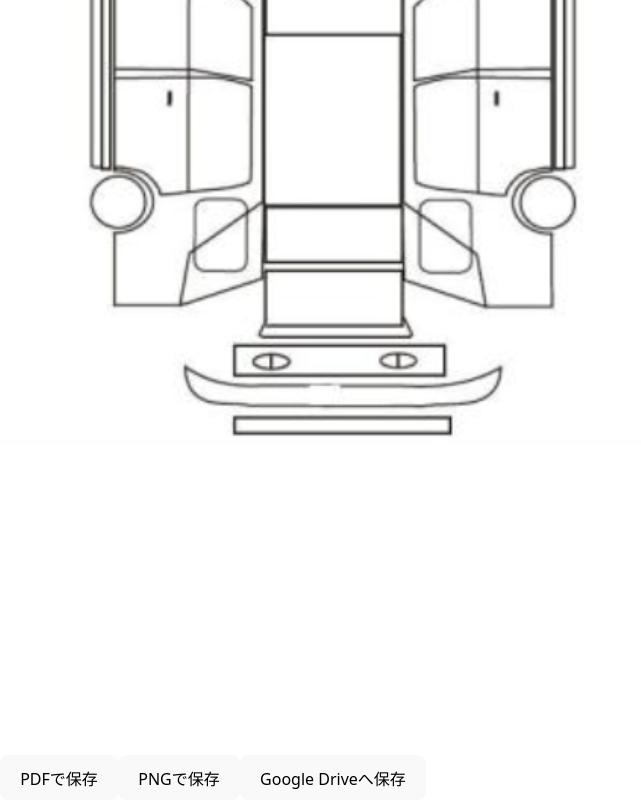
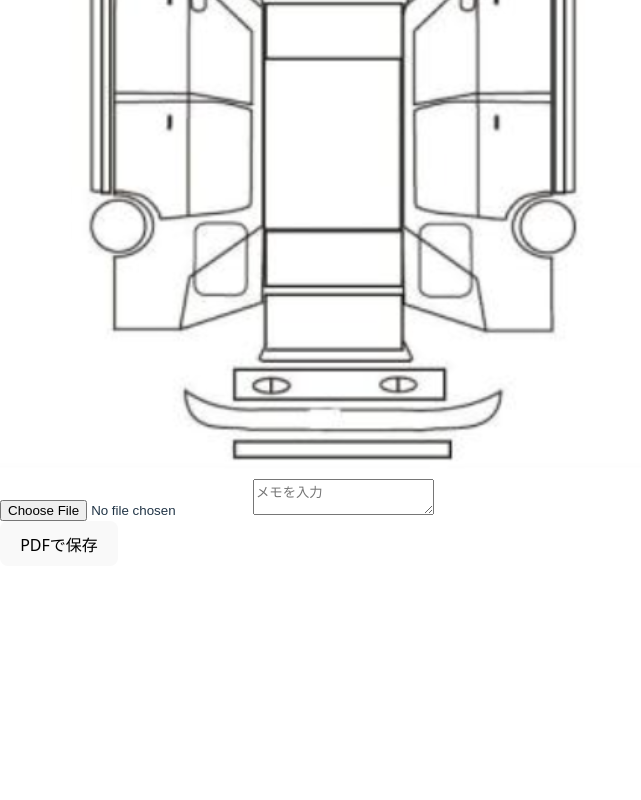
Before and after one commit to otty1458/car-damage-check, a React (Vite) app: page / in a window 1280 px wide. Shown: the part 442-1242 px from the top of the page, without its empty margins (0-641 px from the left). After the commit the page ends 1008 px from the top, so only its background shows below. Built offline with nearby package versions, Linux system fonts and the light colour scheme.

Commit message:
完成版：号車選択・画像ポップアップ・Slack通知機能

```diff
--- a/src/CarDamageCheckApp.jsx
+++ b/src/CarDamageCheckApp.jsx
@@ -7,111 +7,139 @@ const Button = ({ children, ...props }) => (
 );
 
 export default function CarDamageCheckApp() {
-  const [selectedPart, setSelectedPart] = useState(null);
-  const [formData, setFormData] = useState({
-    フロント: { photo: null },
-    左側: { photo: null },
-    右側: { photo: null },
-    リア: { photo: null },
-    天井: { photo: null },
-    ボンネット: { photo: null }
+  const [selectedCar, setSelectedCar] = useState("A号車");
+  const [damageData, setDamageData] = useState(() => {
+    const saved = localStorage.getItem("damageRecords");
+    return saved ? JSON.parse(saved) : {};
   });
+  const [note, setNote] = useState("");
+  const [photo, setPhoto] = useState(null);
+  const [popup, setPopup] = useState(null);
 
-  const handlePartClick = (part) => {
-    setSelectedPart((prev) => (prev === part ? null : part));
+  const handleImageClick = (e) => {
+    const rect = e.target.getBoundingClientRect();
+    const x = ((e.clientX - rect.left) / rect.width) * 100;
+    const y = ((e.clientY - rect.top) / rect.height) * 100;
+    if (!photo) return alert("先に写真を選択してください。");
+
+    const newEntry = {
+      x,
+      y,
+      note,
+      photo,
     };
 
-  const handlePhotoUpload = (part, file) => {
+    const updated = {
+      ...damageData,
+      [selectedCar]: [...(damageData[selectedCar] || []), newEntry],
+    };
+    setDamageData(updated);
+    localStorage.setItem("damageRecords", JSON.stringify(updated));
+    setNote("");
+    setPhoto(null);
+  };
+
+  const handlePhotoUpload = (file) => {
     const reader = new FileReader();
-    reader.onloadend = () => {
-      setFormData((prev) => ({
-        ...prev,
-        [part]: { photo: reader.result },
-      }));
-    };
+    reader.onloadend = () => setPhoto(reader.result);
     reader.readAsDataURL(file);
   };
 
   const exportToPDF = () => {
-    const input = document.getElementById("car-diagram");
+    const input = document.getElementById("car-area");
     html2canvas(input).then((canvas) => {
       const imgData = canvas.toDataURL("image/png");
       const pdf = new jsPDF();
-      pdf.addImage(imgData, "PNG", 10, 10);
-      pdf.save("damage-map.pdf");
+      pdf.addImage(imgData, "PNG", 10, 10, 190, 0);
+      pdf.save(`${selectedCar}_damage.pdf`);
     });
   };
 
-  const exportToPNG = () => {
-    const input = document.getElementById("car-diagram");
-    html2canvas(input).then((canvas) => {
-      const imgData = canvas.toDataURL("image/png");
-      const link = document.createElement("a");
-      link.download = "damage-map.png";
-      link.href = imgData;
-      link.click();
-    });
+  const handleMarkerClick = (entry) => {
+    setPopup(entry);
   };
 
-  const uploadToGoogleDrive = async () => {
-    alert("Google Driveへの保存は未実装です。");
-  };
+  const closePopup = () => setPopup(null);
 
   return (
-    <div className="p-4">
-      <h1 className="text-2xl font-bold mb-4">アルファード展開図 - 傷箇所表示</h1>
-      <div className="flex flex-col md:flex-row gap-6">
-        <div className="flex-1">
-          <div id="car-diagram" className="relative inline-block">
-            <img src="/car-top-view.png" alt="car" className="w-full max-w-md" />
-            {Object.keys(formData).map((part, i) => (
+    <div className="p-4 space-y-4">
+      <h1 className="text-2xl font-bold">車両傷記録アプリ</h1>
+
+      <div className="space-x-2">
+        <label>号車選択：</label>
+        <select
+          value={selectedCar}
+          onChange={(e) => setSelectedCar(e.target.value)}
+          className="border p-2 rounded"
+        >
+          <option>A号車</option>
+          <option>B号車</option>
+          <option>C号車</option>
+        </select>
+      </div>
+
+      <div id="car-area" className="relative w-full max-w-lg">
+        <img
+          src="/car-top-view.png"
+          alt="car"
+          className="w-full border rounded"
+          onClick={handleImageClick}
+        />
+        {(damageData[selectedCar] || []).map((entry, i) => (
           <div
-                key={part}
-                className="absolute border-2 border-transparent active:border-blue-400 cursor-pointer"
+            key={i}
+            className="absolute w-4 h-4 bg-red-500 rounded-full cursor-pointer"
             style={{
-                  top: `${10 + i * 10}%`,
-                  left: `${10 + i * 5}%`,
-                  width: "50px",
-                  height: "50px",
-                  zIndex: 10,
+              top: `${entry.y}%`,
+              left: `${entry.x}%`,
+              transform: "translate(-50%, -50%)",
             }}
-                onClick={() => handlePartClick(part)}
+            onClick={() => handleMarkerClick(entry)}
+            title={entry.note}
+          ></div>
+        ))}
+
+        {popup && (
+          <div
+            className="absolute z-10 bg-white border rounded p-2 shadow"
+            style={{
+              top: `${popup.y}%`,
+              left: `${popup.x}%`,
+              transform: "translate(-50%, -110%)",
+              maxWidth: "200px",
+            }}
           >
-                {selectedPart === part && formData[part].photo && (
-                  <img
-                    src={formData[part].photo}
-                    alt="傷画像"
-                    className="absolute top-0 left-0 w-24 border border-red-500 rounded bg-white shadow-lg"
-                    style={{ zIndex: 20 }}
-                  />
+            <img src={popup.photo} alt="damage" className="w-full mb-2" />
+            <p className="text-sm">{popup.note}</p>
+            <button
+              onClick={closePopup}
+              className="mt-1 text-xs text-blue-500 underline"
+            >
+              閉じる
+            </button>
+          </div>
         )}
       </div>
-            ))}
-          </div>
-          <div className="mt-4 space-x-2">
-            <Button onClick={exportToPDF}>PDFで保存</Button>
-            <Button onClick={exportToPNG}>PNGで保存</Button>
-            <Button onClick={uploadToGoogleDrive}>Google Driveへ保存</Button>
-          </div>
-        </div>
-        {selectedPart && (
-          <div className="flex-1 border p-4 rounded shadow">
-            <h2 className="text-xl font-semibold mb-2">{selectedPart}</h2>
+
+      <div className="space-y-2">
         <input
           type="file"
           accept="image/*"
-              onChange={(e) => handlePhotoUpload(selectedPart, e.target.files[0])}
-              className="mb-2"
+          onChange={(e) => handlePhotoUpload(e.target.files[0])}
         />
-            {formData[selectedPart].photo && (
-              <img
-                src={formData[selectedPart].photo}
-                alt="傷画像"
-                className="w-full max-w-xs border rounded"
+        <textarea
+          placeholder="メモを入力"
+          value={note}
+          onChange={(e) => setNote(e.target.value)}
+          className="w-full border p-2 rounded"
         />
+        {photo && (
+          <img src={photo} alt="preview" className="w-32 border rounded" />
         )}
       </div>
-        )}
+
+      <div className="pt-4">
+        <Button onClick={exportToPDF}>PDFで保存</Button>
       </div>
     </div>
   );
```
Lines whose indentation alone changed are shown as unchanged.
